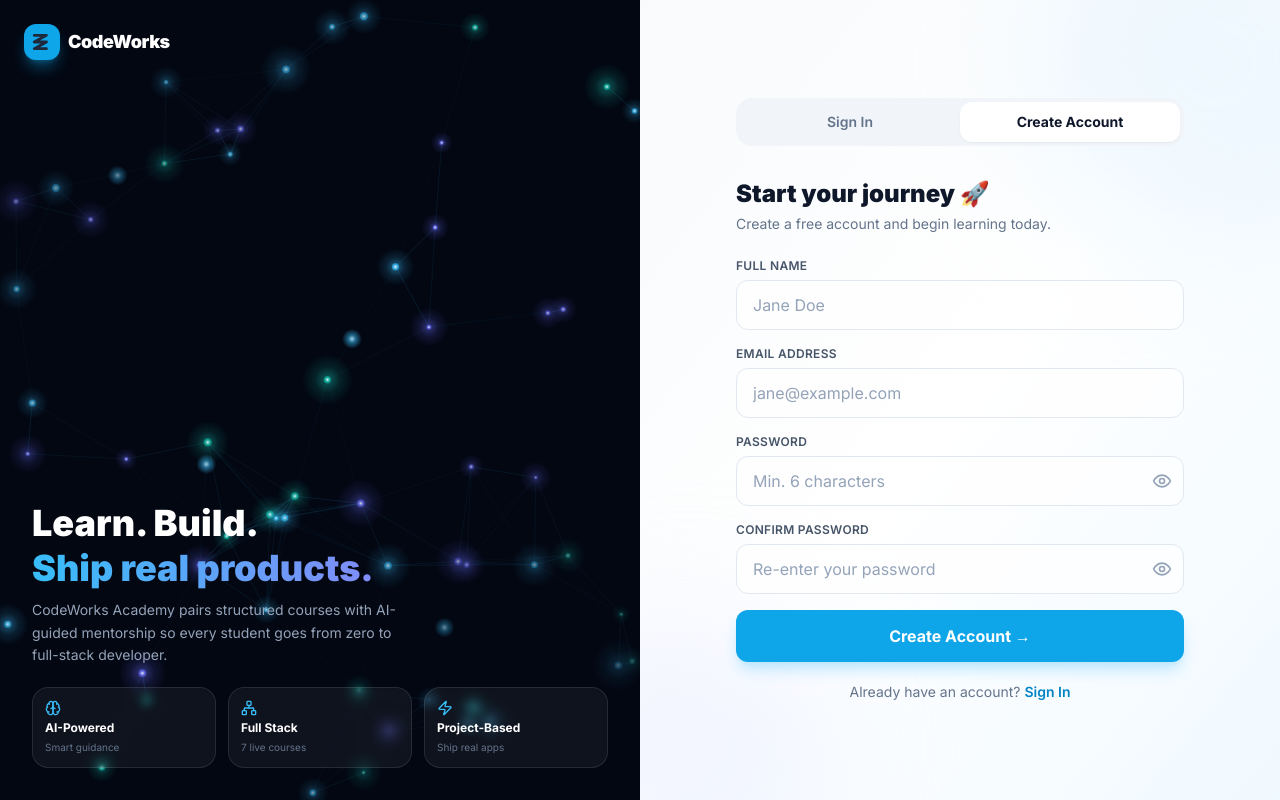
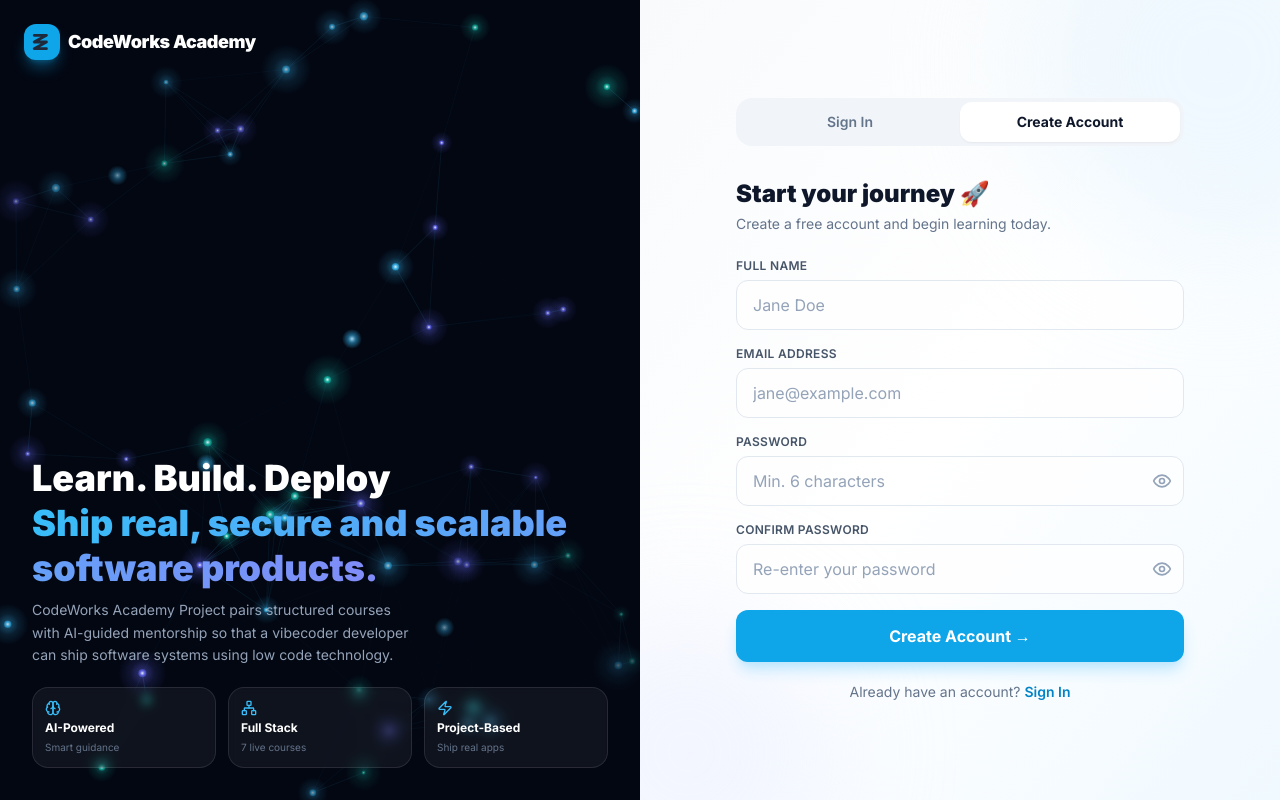
Before and after one commit to dennis-sys/CodeWorks-LMS, a React (Vite) app in the folder frontend/: page /signup in a window 1280 px wide. Built offline with nearby package versions, Linux system fonts and the light colour scheme; no server answers.

Commit message:
Revise SignUp page content and branding
Updated the SignUp page to reflect the new branding and messaging for CodeWorks Academy.

```diff
--- a/frontend/src/pages/SignUp.jsx
+++ b/frontend/src/pages/SignUp.jsx
@@ -58,19 +58,19 @@ export default function SignUp() {
         <div className="w-9 h-9 rounded-xl bg-sky-500 flex items-center justify-center shadow-lg shadow-sky-500/40">
           <Logo className="w-5 h-5" />
         </div>
-        <span className="text-white font-black text-lg tracking-tight">CodeWorks</span>
+        <span className="text-white font-black text-lg tracking-tight">CodeWorks Academy</span>
       </div>
 
       <div className="absolute bottom-0 left-0 right-0 z-10 p-8">
         <div className="mb-5">
           <h1 className="text-4xl font-black text-white leading-tight mb-2">
-            Learn. Build.<br />
+            Learn. Build. Deploy <br />
             <span className="text-transparent bg-clip-text bg-gradient-to-r from-sky-400 to-indigo-400">
-              Ship real products.
+              Ship real, secure and scalable software products.
             </span>
           </h1>
           <p className="text-slate-400 text-sm leading-relaxed max-w-sm">
-            CodeWorks Academy pairs structured courses with AI-guided mentorship so every student goes from zero to full-stack developer.
+            CodeWorks Academy Project pairs structured courses with AI-guided mentorship so that a vibecoder developer can ship software systems using low code technology.
           </p>
         </div>
         <div className="grid grid-cols-3 gap-3">
```
